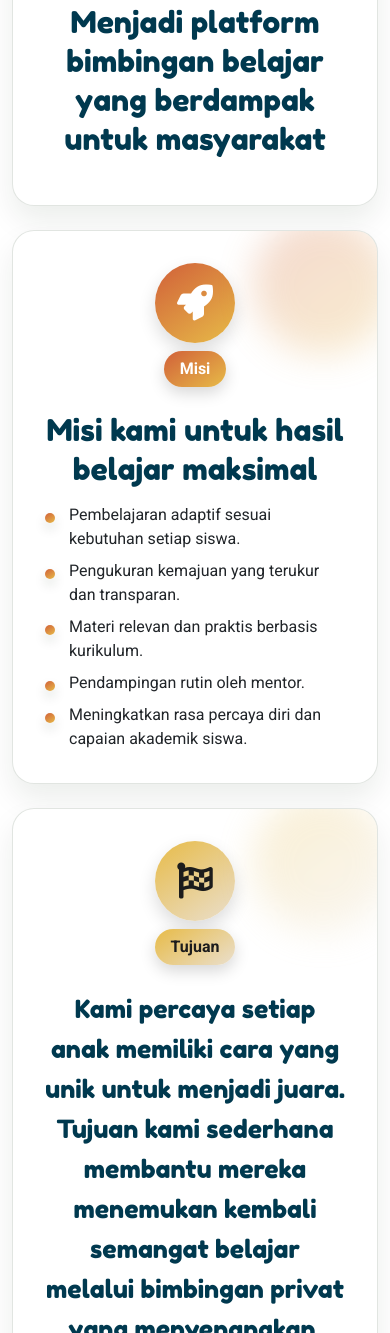
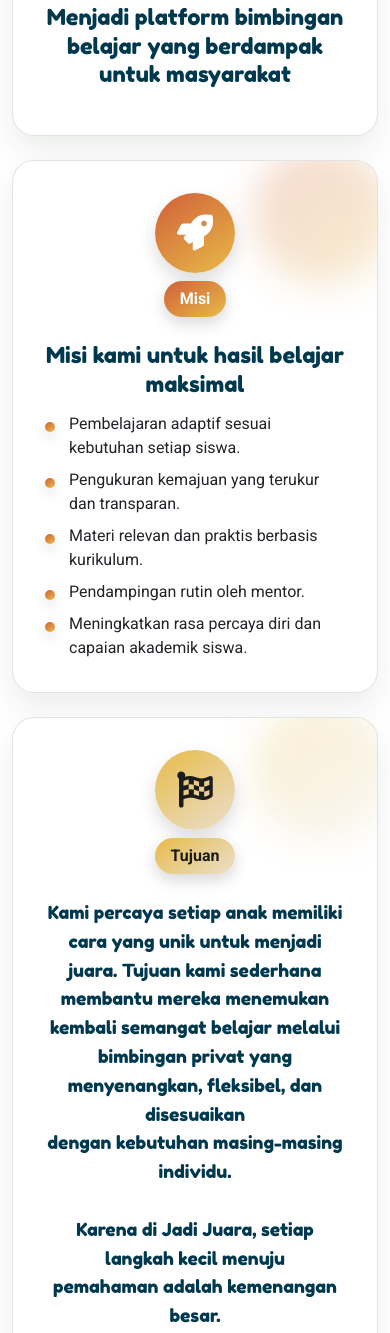
Before and after one commit to KayisHlm/jadijuara, a plain HTML site: page Jadi-Juara.html in a window 390 px wide. Shown: the part 1871-3204 px from the top of the page. Drawn offline with Linux system fonts and the light colour scheme.

Commit message:
style: adjust mobile responsive styles for value grid and purp

```diff
--- a/Jadi-Juara.html
+++ b/Jadi-Juara.html
@@ -314,6 +314,11 @@
           .purpose-card.variant-orange .desc-list{ text-align:left; justify-items:start; }
           /* Alignment: Tujuan content center */
         .purpose-card.variant-gold .desc{ text-align:center; }
+        /* Mobile font adjustments for Visi, Misi, Tujuan */
+        @media (max-width: 768px) {
+          .purpose-card .title { font-size: 22px; }
+          .title-tujuan, .juara-page .title-tujuan { font-size: 18px; line-height: 1.6; }
+        }
          </style>
   <style>
   /* Footer gradient: white → cream */
```
Also changed, not shown: Harus-Jadi-Juara.html (+1 -1 lines).
